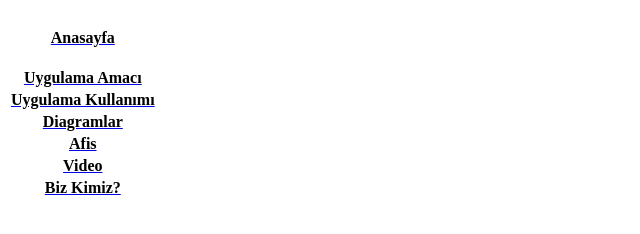
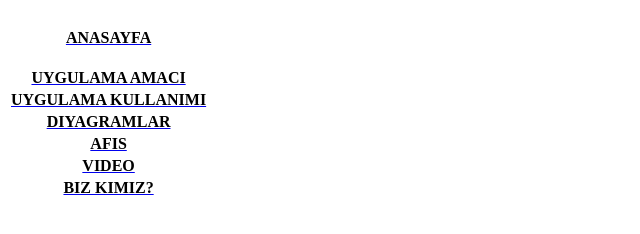
Before and after one commit to MerveDur/bil101, a plain HTML site: page menu.html in a window 1280 px wide. Shown: the whole page, without its empty margins (0-640 px from the left). Drawn offline with Linux system fonts and the light colour scheme.

Commit message:
Update menu.html

```diff
--- a/menu.html
+++ b/menu.html
@@ -6,14 +6,14 @@
 
 <table>
 <br>
-<tr><td><a href="./index.html" target="_parent"><center><b><font color="black">Anasayfa</font></b></center></a></td></tr>
+<tr><td><a href="./index.html" target="_parent"><center><b><font color="black">ANASAYFA</font></b></center></a></td></tr>
 
-<tr><td><a href="./uamaci.html" target="_parent"><center><br><b><font color="black">Uygulama Amacı</font></b></center></a></td></tr>
-<tr><td><a href="./ukullanimi.html" target="_parent"><center><b><font color="black">Uygulama Kullanımı</font></b></center></a></td></tr>
-<tr><td><a href="./diagram.html" target="_parent"><center><b><font color="black">Diagramlar</font></b></center></a></td></tr>
-<tr><td><a href="./afis.html" target="_parent"><center><b><font color="black">Afis</font></b></center></a></td></tr>
-<tr><td><a href="./video.html" target="_parent"><center><b><font color="black">Video</font></b></center></a></td></tr>
-<tr><td><a href="./bizkimiz.html" target="_parent"><center><b><font color="black">Biz Kimiz?</font></b></center></a></td></tr>
+<tr><td><a href="./uamaci.html" target="_parent"><center><br><b><font color="black">UYGULAMA AMACI</font></b></center></a></td></tr>
+<tr><td><a href="./ukullanimi.html" target="_parent"><center><b><font color="black">UYGULAMA KULLANIMI</font></b></center></a></td></tr>
+<tr><td><a href="./diagram.html" target="_parent"><center><b><font color="black">DIYAGRAMLAR</font></b></center></a></td></tr>
+<tr><td><a href="./afis.html" target="_parent"><center><b><font color="black">AFIS</font></b></center></a></td></tr>
+<tr><td><a href="./video.html" target="_parent"><center><b><font color="black">VIDEO</font></b></center></a></td></tr>
+<tr><td><a href="./bizkimiz.html" target="_parent"><center><b><font color="black">BIZ KIMIZ?</font></b></center></a></td></tr>
 </table>
 </body>
   </head>
```
